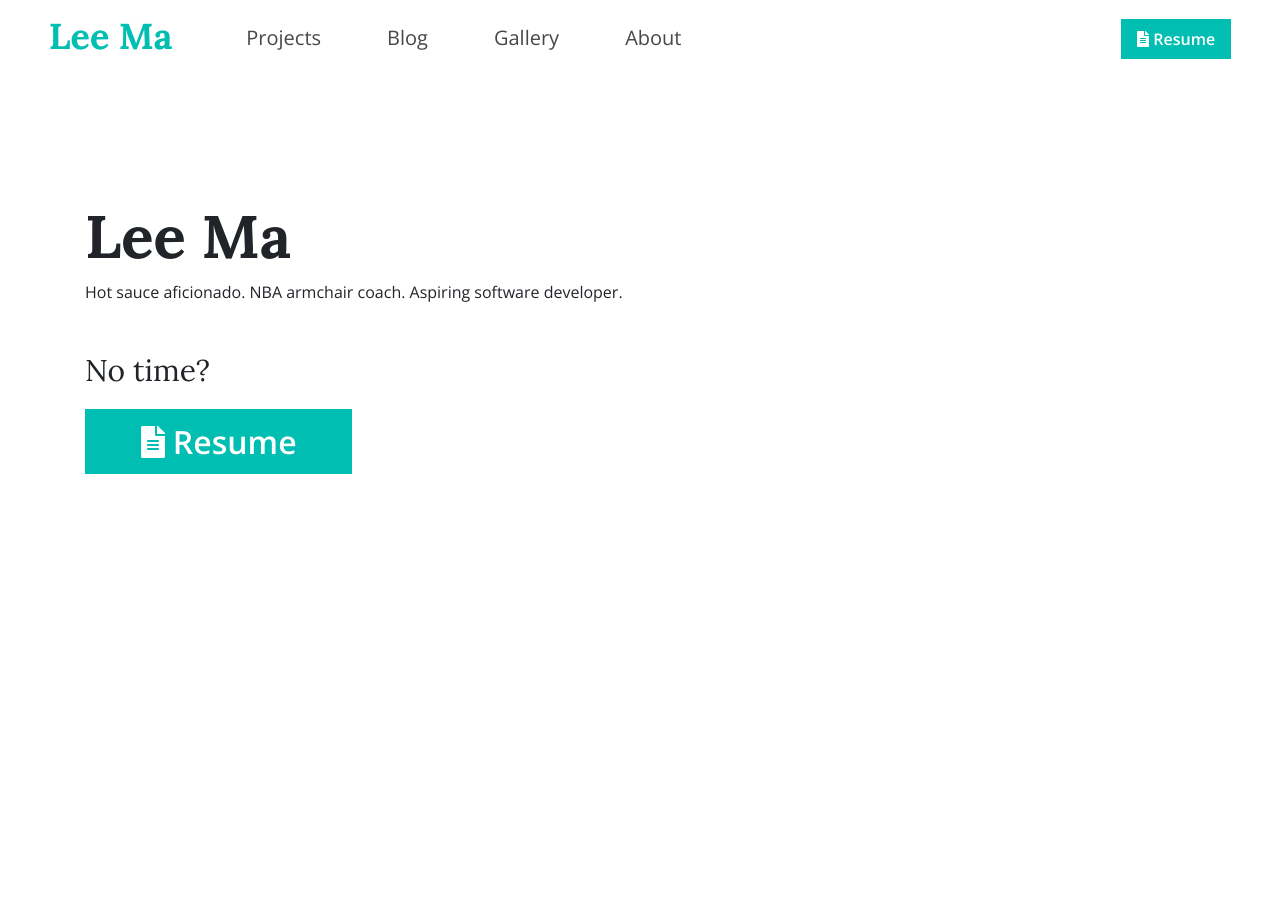
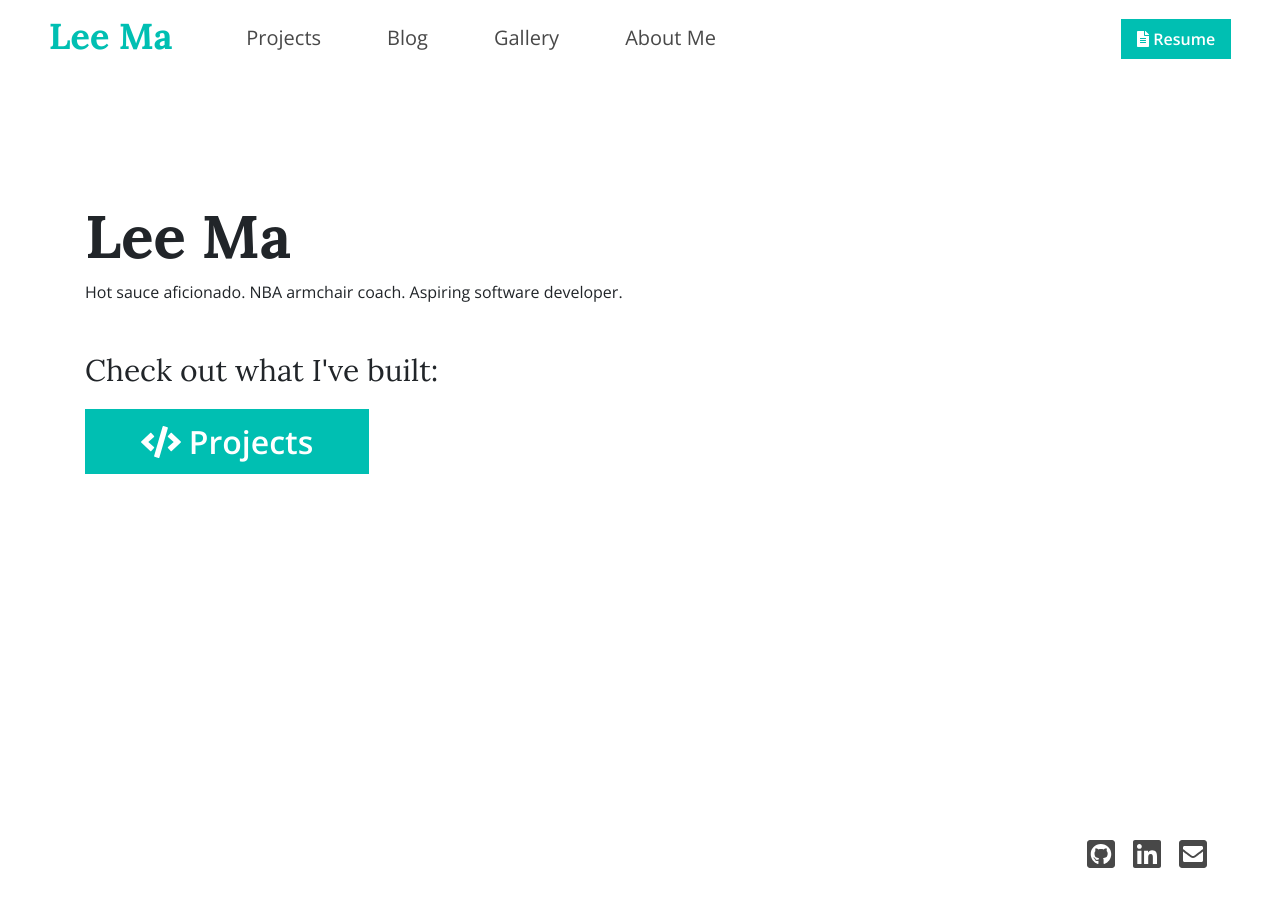
Before and after one commit to lee-ma/leema.ca, a React (Create React App) app: page / in a window 1280 px wide. Before the commit the page ends 800 px from the top, so only its background shows below. Built offline with nearby package versions, Linux system fonts and the light colour scheme.

Commit message:
Changed landing page, and zephyr banner

```diff
--- a/public/style/style.css
+++ b/public/style/style.css
@@ -68,7 +68,7 @@ a {
   padding-left: 0.25em;
 }
 
-.resume-btn {
+.proj-btn {
   font-family: 'Open Sans', sans-serif;
   font-weight: 600;
   font-size: 2em;
@@ -81,7 +81,7 @@ a {
   transition: 0.2s;
 }
 
-.resume-btn:hover {
+.proj-btn:hover {
   text-decoration: none;
   background-color: #373737;
 }
--- a/src/atheneumblog.js
+++ b/src/atheneumblog.js
@@ -38,7 +38,7 @@ class AtheneumBlog extends React.Component {
               </p>
               <img className="scrnshot" src="./assets/atheneum-pics/login.png"/>
               <h3 className="subheader">Conclusion</h3>
-              <p className="blog-body">I think that I made fairly large strides from my last project (Who’s Right) with Atheneum. I created a more complex front-end that displayed larger amounts of information effectively, and implemented more features for the website as a whole. Overall, I was very happy with the way it turned out, and I learned a lot along the way.</p>
+              <p className="blog-body">I think that I made fairly large strides from my last website (Who’s Right) with Atheneum. I created a more complex front-end that displayed larger amounts of information effectively, and implemented more features for the website as a whole. Overall, I was very happy with the way it turned out, and I learned a lot along the way.</p>
               <p className="blog-ender">
                 A live example of this project can be found at: <a href="http://www.atheneumtutors.info">http://www.atheneumtutors.info</a>. Unfortunately, my github repo for this project is private due to me accidentally committing my amazon keys early on in the project (Big whoops). If you would like to discuss anything you’ve read with me, feel free to send me an email to <a href="mailto:lee.ma@uwaterloo.ca">lee.ma@uwaterloo.ca</a>.
               </p>
--- a/src/blog.js
+++ b/src/blog.js
@@ -26,7 +26,7 @@ class Blog extends React.Component {
             </div>
           </div> */}
         </div>
-        <div style={{marginTop: "40em"}}>
+        <div style={{marginTop: "37.5em"}}>
           <Footer/>
         </div>
       </div>
--- a/src/landing.js
+++ b/src/landing.js
@@ -1,6 +1,7 @@
 import React from 'react';
 import Navbar from './navbar';
 import pdf from './files/leemaresume.pdf'
+import Footer from './footer'
 
 class LandingPage extends React.Component {
   constructor(props){
@@ -25,18 +26,21 @@ class LandingPage extends React.Component {
           <h1 className="font-lora">Lee Ma</h1>
           <p>Hot sauce aficionado. NBA armchair coach. Aspiring software developer.</p>
           <div className="margin-vertical-md">
-            <h2 style={{marginBottom: "1em", fontFamily: "Lora, serif"}}>No time?</h2>
-            <a className="resume-btn vertical-align" onMouseOver={this.mouseOver.bind(this)} onMouseOut = {this.mouseOut.bind(this)} target="_blank" href={pdf}>
-              <i className="fas fa-file-alt hover-hidden"></i><i className="fas fa-arrow-alt-circle-down hover-show"></i>
+            <h2 style={{marginBottom: "1em", fontFamily: "Lora, serif"}}>Check out what I've built:</h2>
+            <a className="proj-btn vertical-align" onMouseOver={this.mouseOver.bind(this)} onMouseOut = {this.mouseOut.bind(this)} href="/projects">
+              <i className="fas fa-code hover-hidden"></i><i className="fas fa-arrow-alt-circle-right hover-show"></i>
               {
                 !this.state.hover
                 ?
-                <span> Resume</span>
+                <span> Projects</span>
                 :
-                <span> Download</span>
+                <span> Projects</span>
               }
             </a>
           </div>
+        </div>
+        <div style={{marginTop: "23.5em"}}>
+          <Footer/>
         </div>
       </div>
     )
--- a/src/navbar.js
+++ b/src/navbar.js
@@ -35,7 +35,7 @@ class Navbar extends React.Component {
               <a className={this.props.active === "gallery" ? "nav-link active" : "nav-link"} href="/gallery">Gallery</a>
             </li>
             <li className="nav-item">
-              <a className={this.props.active === "contact" ? "nav-link active" : "nav-link"} href="/about">About</a>
+              <a className={this.props.active === "contact" ? "nav-link active" : "nav-link"} href="/about">About Me</a>
             </li>
           </ul>
           <ul className="navbar-nav ml-auto" style={{paddingTop:"0.6em"}}>
--- a/src/projects.js
+++ b/src/projects.js
@@ -15,7 +15,7 @@ class Projects extends React.Component {
           <div className="row">
             <div className="col-12">
               <div className="mobile-full"><Slide image={"./assets/atheneum-banner.svg"} color={"#f5f5f5"} title="Atheneum" post="/atheneum" live="http://atheneumtutors.info" public={false}/></div>
-              <div className="mobile-full"><Slide image={"../assets/zephyr-banner.svg"} color={"#f5f5f5"} title="Zephyr" post="/zephyr" public={true} github="https://github.com/LeeMa9321/zephyr" live="http://lee-zephyr.herokuapp.com"/></div>
+              <div className="mobile-full"><Slide image={"../assets/zephyr-banner.svg"} color={"#FF8A65"} title="Zephyr" post="/zephyr" public={true} github="https://github.com/LeeMa9321/zephyr" live="http://lee-zephyr.herokuapp.com"/></div>
               <div className="mobile-full"><Slide image={"./assets/whosright-banner.svg"} color={"#6a1b9a"} title="Who's Right" post="/whosright" public={true} github="https://github.com/LeeMa9321/whosrightapp"/></div>
               <div className="mobile-full"><Slide image={"../assets/daytrip-banner.svg"} color={"linear-gradient(to right, #00F29B,#02EE75)"} title="DayTrip" post="/daytrip" public={true} github="https://github.com/LeeMa9321/daytripandroid" live="https://play.google.com/store/apps/details?id=leema.com.daytrip1&hl=en"/></div>
               <div className="mobile-full"><Slide image={"../assets/foodiy-banner.svg"} color={"#eeeeee"} title="FOODIY" comingsoon={true}/></div>
```
Also changed, not shown: public/assets/zephyr-banner.svg.
